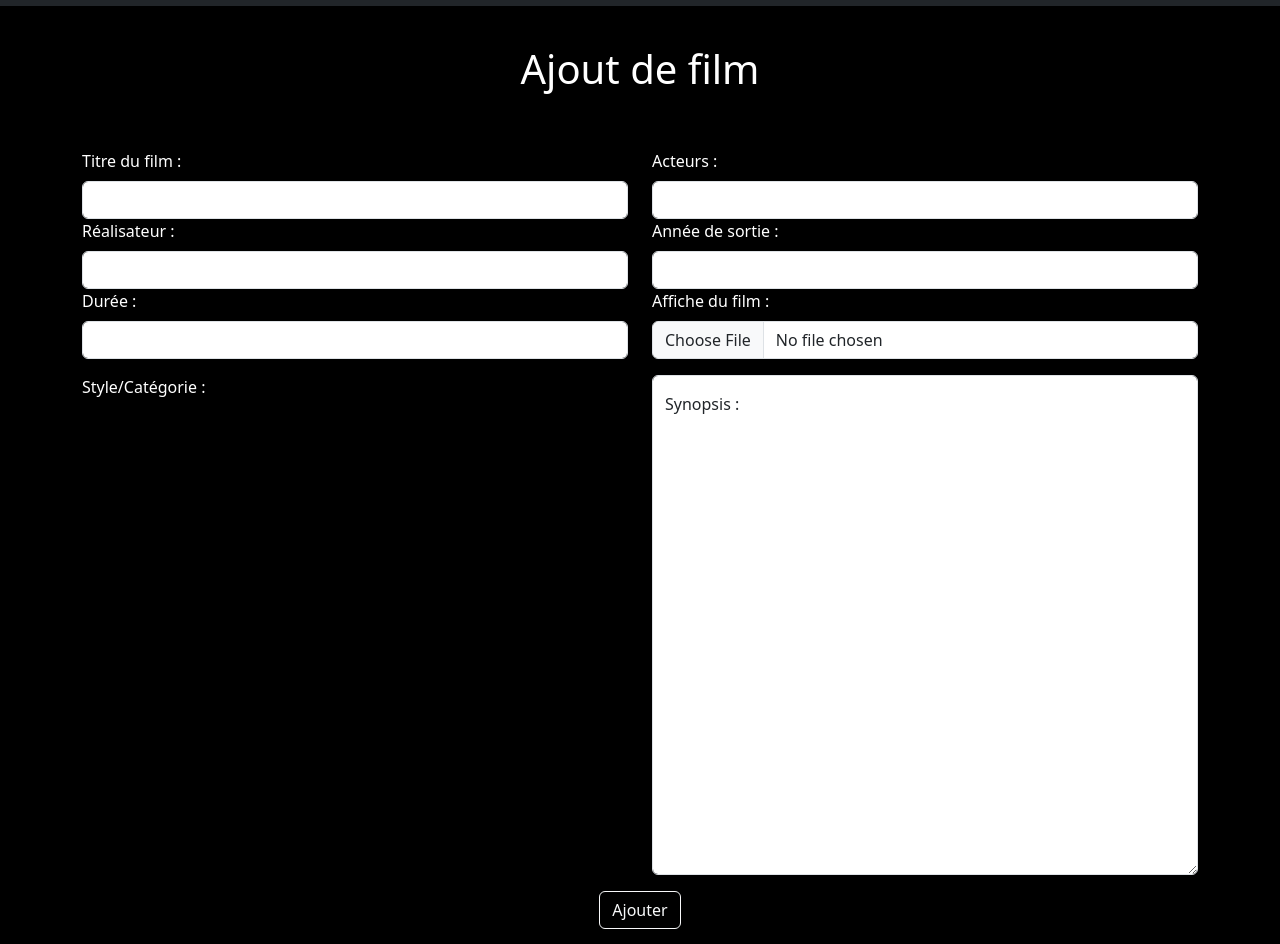
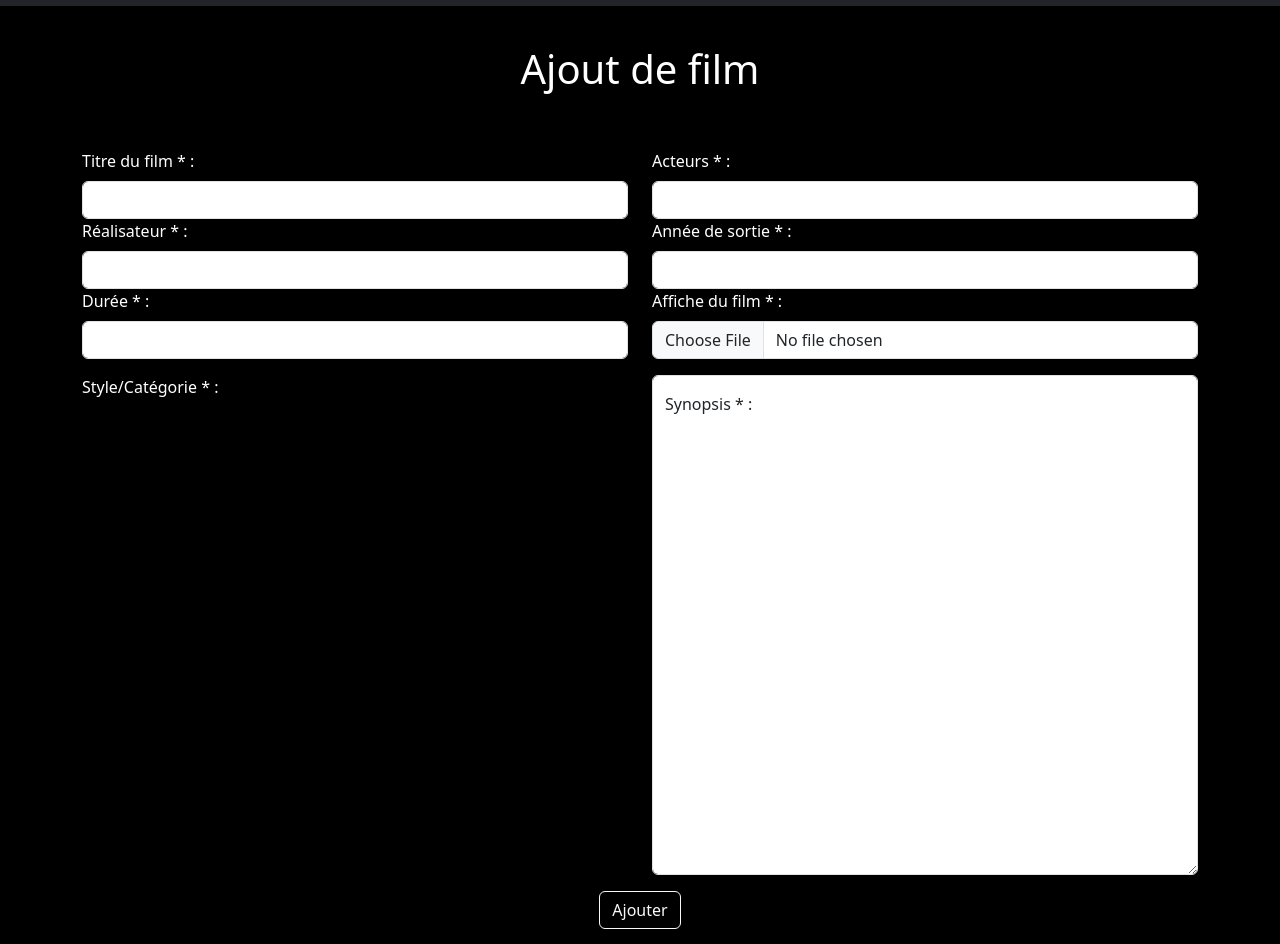
Before and after one commit to Henri-ai/Projet_mvc, a PHP site: template views/dashboard/dashboard_create.php in a window 1280 px wide. Shown: the part 59-1003 px from the top of the page. Run offline with PHP 8.4, Linux system fonts and the light colour scheme; the template is opened without the code that fills it, so the values that code supplies are empty; some libraries are stand-ins or nearby versions.

Commit message:
28-05-2023

```diff
--- a/config/config.php
+++ b/config/config.php
@@ -1,6 +1,9 @@
 <?php
+// regex formulaires
 define('REGEX_PSEUDO',"^([a-zA-Z0-9-_]{2,36})$");
 define('REGEX_DATE',"^(19|20)\d{2}$");
 define('REGEX_DURATION',"^(([0-1]?[0-9]|2[0-3]):[0-5][0-9](:[0-5][0-9])?)$")// à modifier
 
+// tableau
+
 ?>
--- a/controllers/detail-controller.php
+++ b/controllers/detail-controller.php
@@ -1,4 +1,6 @@
 <?php
+
+
 include __DIR__. '/../views/templates/header.php';
 include __DIR__. '/../views/templates/detail.php';
 include __DIR__ .'/../views/templates/footer.php';
--- a/views/dashboard/dashboard_create.php
+++ b/views/dashboard/dashboard_create.php
@@ -6,14 +6,14 @@
                 <!-- title -->
                 <div class="row">
                     <div class="col-lg-6">
-                        <label for="titleMovie" class="form-label text-white">Titre du film : </label>
+                        <label for="titleMovie" class="form-label text-white">Titre du film * : </label>
                         <input type="text" name="titleMovie" class="form-control <?= isset($error['titleMovie']) ? 'errorField' : '' ?>" id="titleMovie" value="<?= $titleMovie ?? '' ?>">
                         <small id="titleMovieError" class="form-text error"><?=$error['titleMovie'] ?? ''?></small>
                     </div>
                     <!-- actor -->
                     <div class="col-lg-6">
                         <div class="autocomplete text-white">
-                            <label for="actor" class="form-label text-white">Acteurs :</label>
+                            <label for="actor" class="form-label text-white">Acteurs * :</label>
                             <input type="text" name="actor" class="form-control <?= isset($error['actor']) ? 'errorField' : '' ?>" id="actor" value="<?= $actor ?? '' ?>">
                             <small id="actorError" class="form-text error"><?=$error['actor'] ?? ''?></small>
                         </div>
@@ -23,14 +23,14 @@
                 <div class="row">
                     <div class="col-lg-6">
                         <div class="autocomplete text-white">
-                            <label for="director" class="form-label text-white">Réalisateur :</label>
+                            <label for="director" class="form-label text-white">Réalisateur * :</label>
                             <input type="text" name="director" class="form-control <?= isset($error['director']) ? 'errorField' : '' ?>" id="director" value="<?= $director ?? '' ?>">
                             <small id="directorError" class="form-text error"><?=$error['director'] ?? ''?></small>
                         </div>
                     </div>
                 <!-- release date -->
                     <div class="col-lg-6">
-                            <label for="releaseDate" class="form-label text-white">Année de sortie :</label>
+                            <label for="releaseDate" class="form-label text-white">Année de sortie * :</label>
                             <input type="text" name="releaseDate" class="form-control <?= isset($error['releaseDate']) ? 'errorField' : '' ?>" id="releaseDate" value="<?=$releaseDate ?? ''?>">
                             <small id="releaseDateError" class="form-text error"><?=$error['releaseDate'] ?? ''?></small>
                     </div>
@@ -38,20 +38,21 @@
                 <!-- duration -->
                 <div class="row">
                     <div class="col-lg-6">
-                        <label for="duration" class="form-label text-white">Durée :</label>
+                        <label for="duration" class="form-label text-white">Durée * :</label>
                         <input type="text" name="duration" class="form-control <?= isset($error['duration']) ? 'errorField' : '' ?>" id="duration" value="<?=$duration ?? ''?>">
                         <small id="durationError" class="form-text error"><?=$error['duration'] ?? ''?></small>
                     </div>
                 <!-- picture -->
                     <div class="col-lg-6">
-                        <label for="picture" class="form-label text-white">Affiche du film :</label>
-                        <input type="file" name="picture" class="form-control" id="picture" value="">
+                        <label for="picture" class="form-label text-white">Affiche du film * :</label>
+                        <input type="file" name="picture" class="form-control" id="picture" value="" accept="image/png, image/jpeg">
+                        <small id="pictureError" class="form-text error"><?= $error['picture'] ?? '' ?></small>
                     </div>
                 </div>
                 <!-- styles -->
                 <div class="row">
                     <div class="col text-white">
-                        <label class="mt-3">Style/Catégorie : </label>
+                        <label class="mt-3">Style/Catégorie * : </label>
                         <?php
                         foreach (STYLES as $key=>$value) {
                             ?>
@@ -76,7 +77,7 @@
                     <div class="col mt-3">
                         <div class="form-floating">
                             <textarea class="form-control" placeholder="Leave a comment here" name="synopsis" id="synopsis" style="height: 500px" ><?=$synopsis ?? ''?></textarea>
-                            <label for="synopsis">Synopsis :</label>
+                            <label for="synopsis">Synopsis * :</label>
                             <small class="form-text error"><?= $error['synopsis'] ?? '' ?></small>
                         </div>
                     </div>
```
Also changed, not shown: controllers/dashboard_create-controller.php (+13 -23 lines).
